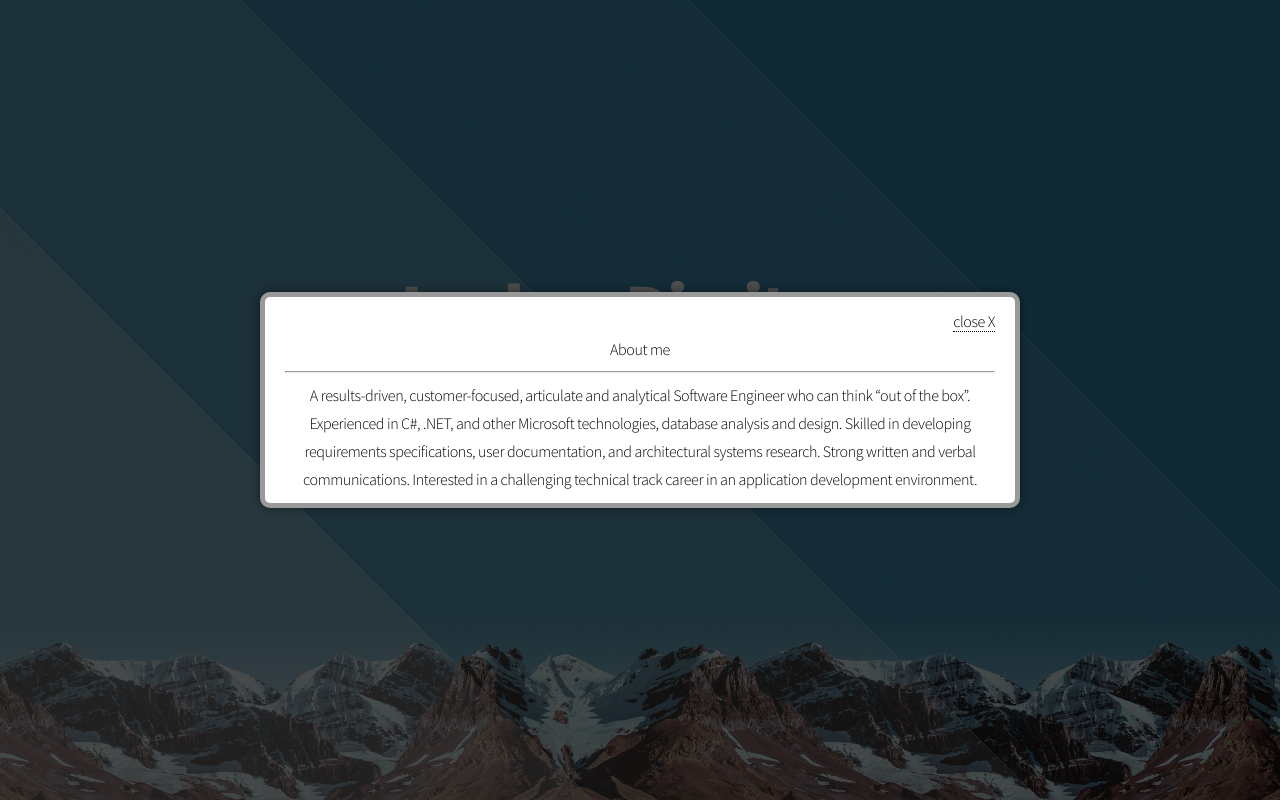
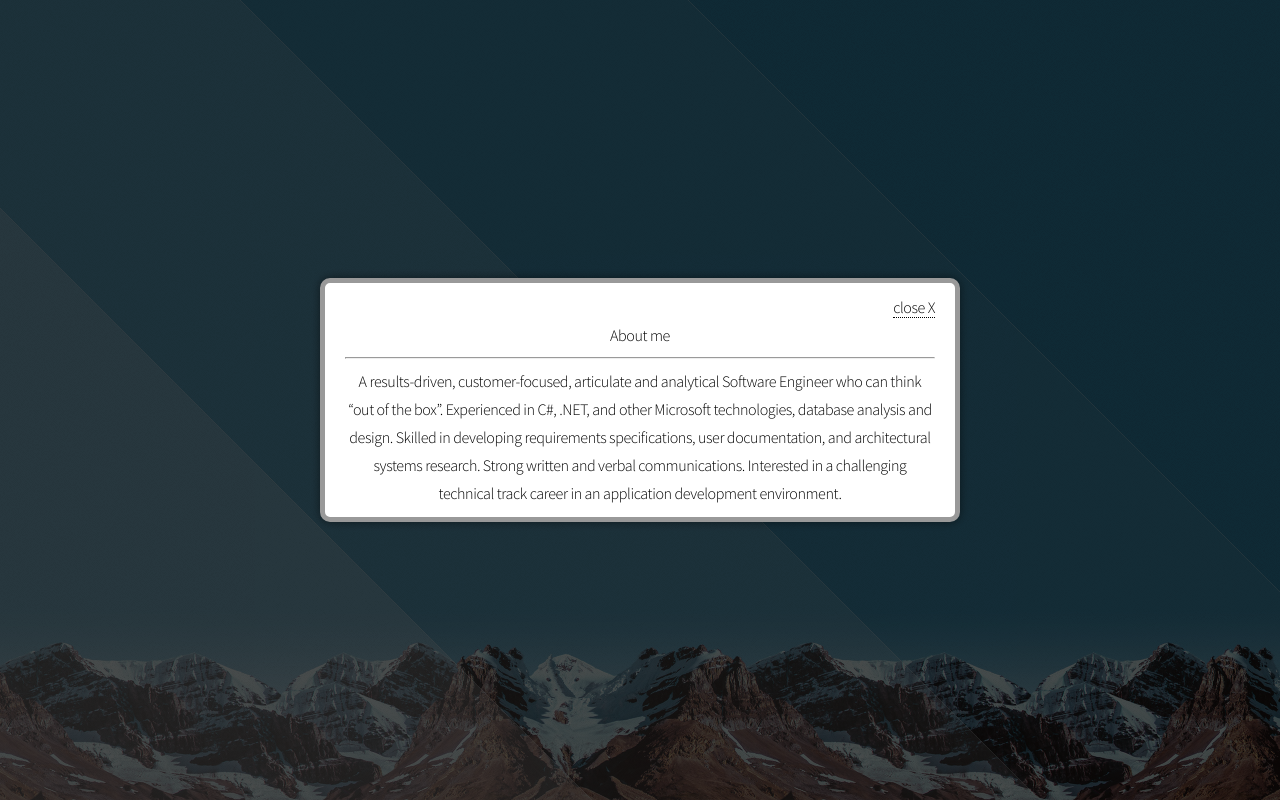
Before and after one commit to ldimitrov/ldimitrov.github.com, a plain HTML site: page index.html in a window 1280 px wide. Both pictures are taken after a click on the link 509 px from the left and 452 px from the top of the page. Drawn offline with Linux system fonts and the light colour scheme.

Commit message:
changed width of about modal to % instead of fixed

```diff
--- a/css/style.css
+++ b/css/style.css
@@ -432,7 +432,7 @@
 	    position: fixed;
 	    left: 50%;
 	    top: 50%;
-	    width: 760px;
+	    width: 50%;
 	    padding: 10px 20px;
 	    background: #fff;
 	    border: 5px solid #999;
```
